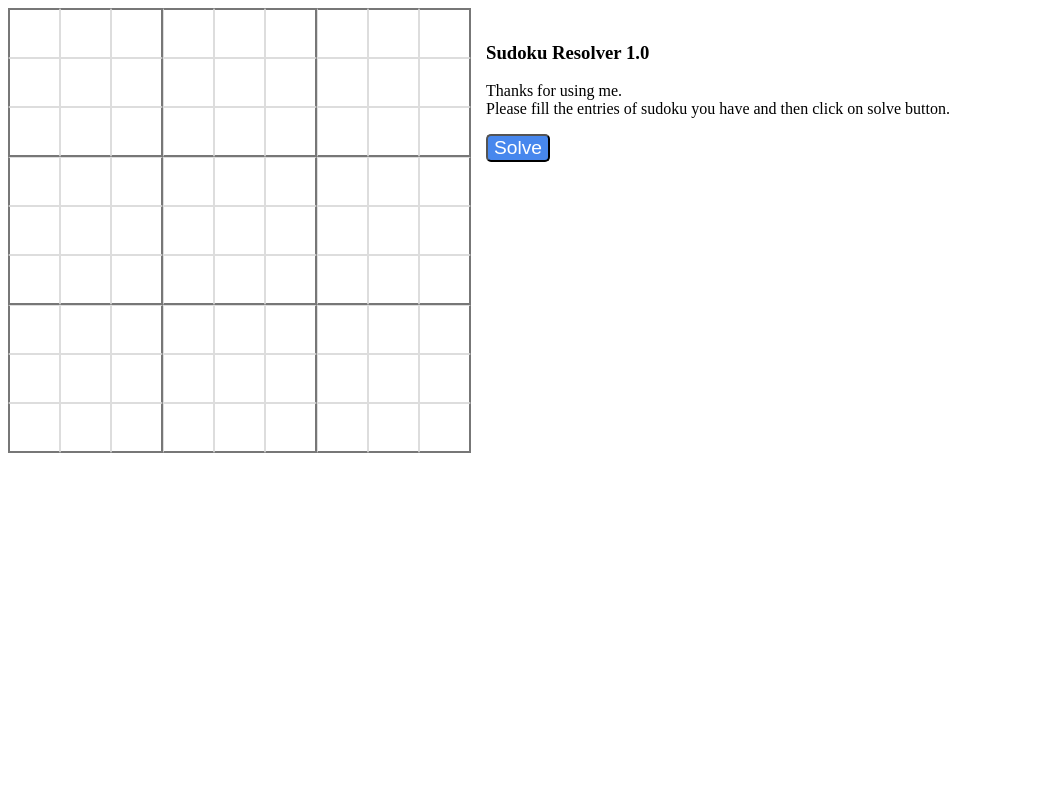
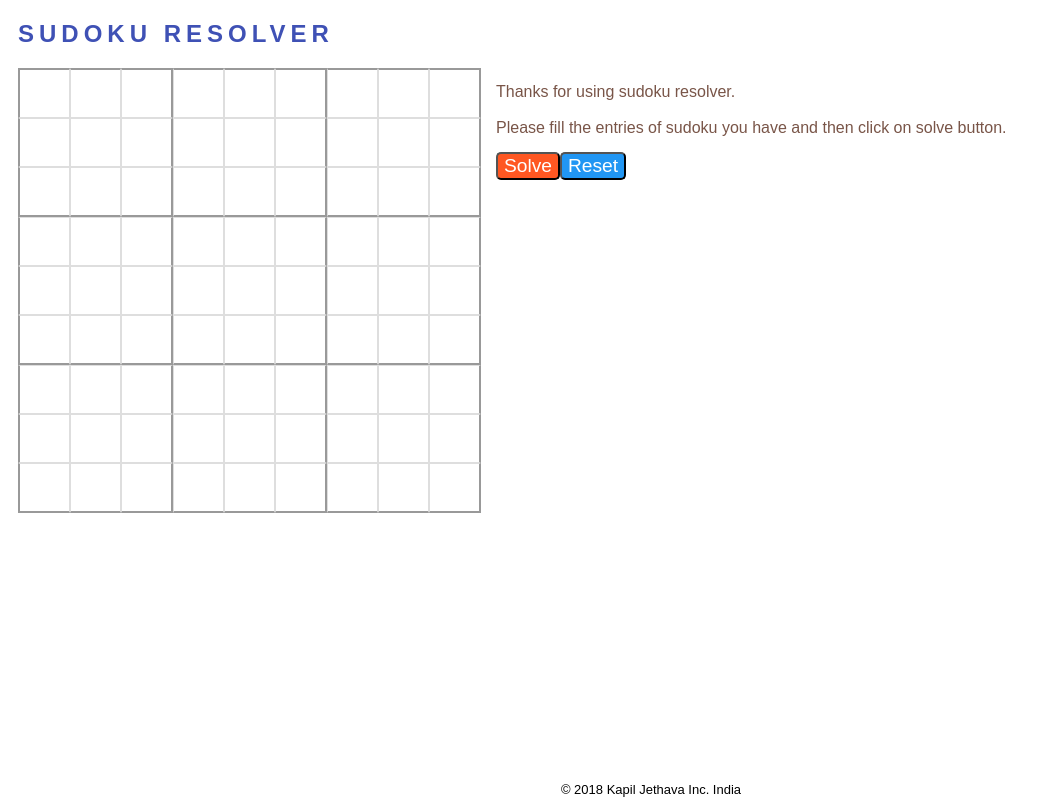
Before and after one commit to KapilJethava/Sudoku, an Angular app: page / in a window 1280 px wide. Shown: the whole page, without its empty margins (0-1060 px from the left). Built offline with nearby package versions, Linux system fonts and the light colour scheme.

Commit message:
sudoku manipulation improved

```diff
--- a/src/app/app.component.css
+++ b/src/app/app.component.css
@@ -1,43 +1,97 @@
+.font {
+	font-family: sans-serif;
+	font-size: larger;
+}
 .flex {
     display: flex;
     flex-direction: column;
 }
-
-.row {
+.row, .container {
     flex: 1;
     display: flex;
     flex-direction: row;
 }
-input{
-	border: 0px;
+.container,.title-msg {
+	margin-left: 10px;
 }
-
 .text {
     width: 45px;
     height: 45px;
     font-size: 25px;
-    border: 1px solid #ddd;
+    border: 1px solid #dedede;
 	text-align:center;
-
 }
 .text:nth-child(3n) {
-    border-right:2px solid #777;
+    border-right:2px solid #999;
 }
 .text:first-child {
-    border-left:2px solid #777;
+    border-left:2px solid #999;
 }
 .row:first-child > .text {
-    border-top:2px solid #777;
+    border-top:2px solid #999;
 }
 .row:nth-child(3n) > .text {
-    border-bottom:2px solid #777;
+    border-bottom:2px solid #999;
 }
-.text:disabled {
+.yellowBg {
 	background-color: yellow;
 }
-button{
+.button{
 	font-size: larger;
     border-radius: 5px;
-    background-color: #4787ed;
+    background-color: #FF5722;
     color: #fff;
+    margin-top: 15px;
 }
+.button.reset {
+	background-color: #2196F3;
+}
+.info-container{
+	padding: 15px;
+}
+.success-msg {
+	color: #F44336;
+	transition: 0.5s all linear;
+}
+.title-msg {
+	color: #3F51B5;
+    letter-spacing: 5px;
+    text-transform: uppercase;
+    font-size: x-large;
+}
+.instruction{
+	color: #795548;
+    font-size: 16px;
+}
+
+.last1 {
+	background-color: red;
+}
+
+.last2 {
+	background-color: blue;
+}
+
+.last3 {
+	background-color: green;
+}
+.last1, .last2, .last3 {
+	color: #fff;
+}
+.footer{
+	position: fixed;
+	bottom: 0;
+	width: 100%;
+	padding: 3px;
+	font-size: small;
+	text-align: center;
+	font-family: Arial, Helvetica, sans-serif;
+}
+@media only screen and (max-width: 800px) {
+    .container {
+       flex-direction: column;
+	}
+	.info-container {
+		padding-left: 0px;
+	}
+}
--- a/src/app/app.component.html
+++ b/src/app/app.component.html
@@ -1,15 +1,31 @@
-<div class="row">
+<h2 class="title-msg font">Sudoku Resolver</h2>
+<div class="container">
 	<div class="flex">
 		<div class="row" *ngFor="let row of data; let i=index">
 			<input class="text" type="text" *ngFor="let cell of row; let j=index" [disabled]="data[i][j].value != ''" [(ngModel)]="data[i][j].value"
-			 (change)="resetPossiblity(i,j)" />
+			 [ngClass]="getClass(i,j)" (change)="resetPossiblity(i,j)" />
 		</div>
 	</div>
-	<div style="padding: 15px">
-		<h3>Sudoku Resolver 1.0</h3>
-		<p>Thanks for using me.
+	<div class="info-container">
+		<h2 class="success-msg" *ngIf="show">Hurray, resolved the sudoku! Try another!</h2>
+
+		<div class="instruction font">
+			Thanks for using sudoku resolver.
+			<br />
 			<br />Please fill the entries of sudoku you have and then click on solve button.
-		</p>
-		<button (click)="startSolving()">Solve</button>
+		</div>
+		<button (click)="startSolving()" class="button font">Solve</button>
+		<button (click)="reset()" class="button reset font">Reset</button>
 	</div>
 </div>
+<div class="footer">
+	&copy; 2018 Kapil Jethava Inc. India
+</div>
+
+<!-- <div class="flex" *ngIf="show">
+	<div class="row" *ngFor="let row of data; let i=index">
+		<div class="values"  *ngFor="let cell of row; let j=index">
+			{{ cell | json }}
+		</div>
+	</div>
+</div> -->
--- a/src/app/app.component.ts
+++ b/src/app/app.component.ts
@@ -14,38 +14,87 @@ export class AppComponent {
 	data = [];
 	counter = 0;
 	subject = new Subject<any>();
+	show = false;
+	lastSet = [];
 
 	constructor() {
-		for (let i = 0;i < 9;i++) {
-			this.data[i] = Array(9);
-			for (let j = 0;j < 9;j++) {
-				this.data[i][j] = new Entry(i, j);
+		this.reset();
+		this.subject.subscribe(({ row, column, value }) => {
+			this.data[row][column].value = value;
+			this.resetPossiblity(row, column);
+			if(this.lastSet.length == 3) {
+				//remove last one
+				this.lastSet.splice(2, 1);
 			}
-		}
-		this.subject.subscribe(({ row, column, value }) => {
-			this.data[row][column].value = this.data[row][column].possibility[0];
-			this.resetPossiblity(row, column);
+			this.lastSet.unshift({row, column})
+
 			if (this.counter < 81) {
 				setTimeout(() => {
 					this.startSolving();
-				}, 1000);
+				}, 200);
+			} else {
+				this.lastSet.splice(0,3);
+				this.show = true;
 			}
 		}, (err) => console.log(err));
 	}
+
 	startSolving = () => {
+		if(this.counter == 0) {
+			alert("Entries required!");
+			return;
+		}
+		//Level 1 resolving
 		for (let i = 0;i < 9;i++) {
 			for (let j = 0;j < 9;j++) {
 				if (this.data[i][j].possibility.length === 1) {
 					this.subject.next({ row: i, column: j, value: this.data[i][j].possibility[0] });
-
-					// console.log("Run Count => ", this.counter);
-					// console.log("Resolved Entry => Row(",i,"), Column(", j,") with value=", this.data[i][j].possibility[0]);
 					return;
 				}
 			}
 		}
-		alert("Sorry, this sudoku lies under difficult category, will be resolved by next version.")
+		//this.show = true;
+		this.level2Solving();
 	}
+
+	level2Solving = () => {
+		// console.log("second level resolving started");
+		var data = _.flatMap(this.data, (row) => row);
+		var arr = [];
+		for (let value = 1;value < 10;value++) {
+			for (let i = 0;i < 9;i++) {
+				// For Row
+				arr = _.filter(this.data[i], (cell) => cell.possibility.includes(value));
+				if (arr.length == 1) {
+					this.subject.next({ row: arr[0].row, column: arr[0].column, value: value });
+					// console.log("Row Resolved=>", arr, value);
+					return;
+				}
+			}
+
+			for (let i = 0; i< 9;i++) {
+				// For column
+				arr = _.filter(data, (cell) => cell.column == i && cell.possibility.includes(value));
+				if (arr.length == 1) {
+					this.subject.next({ row: arr[0].row, column: arr[0].column, value: value });
+					// console.log("Column Resolved=>", arr, value);
+					return;
+				}
+			}
+
+			for (let i = 1;i < 10;i++) {
+				// For square
+				arr = _.filter(data, (cell) => cell.squareNo == i && cell.possibility.includes(value));
+				if (arr.length == 1) {
+					this.subject.next({ row: arr[0].row, column: arr[0].column, value: value });
+					// console.log("Square Resolved=>", arr, value);
+					return;
+				}
+			}
+		}
+		alert("Its very tuff, might be resolved in next version");
+	};
+
 	resetPossiblity = (row, column) => {
 		const squareNum = this.data[row][column].squareNo;
 		var value;
@@ -81,6 +130,22 @@ export class AppComponent {
 		} else {
 
 		}
+	}
 
+	reset = () => {
+		for (let i = 0;i < 9;i++) {
+			this.data[i] = Array(9);
+			for (let j = 0;j < 9;j++) {
+				this.data[i][j] = new Entry(i, j);
+			}
+		}
+		this.counter = 0;
+	};
+
+	getClass = (i, j) => {
+		return (this.lastSet[2] && this.lastSet[2].row == i && this.lastSet[2].column == j) ? 'last3' :
+			(this.lastSet[1] && this.lastSet[1].row == i && this.lastSet[1].column == j) ? 'last2' :
+				(this.lastSet[0] && this.lastSet[0].row == i && this.lastSet[0].column == j) ? 'last1' :
+				(this.data[i][j].value != '') ? 'yellowBg' : '';
 	}
 }
```
